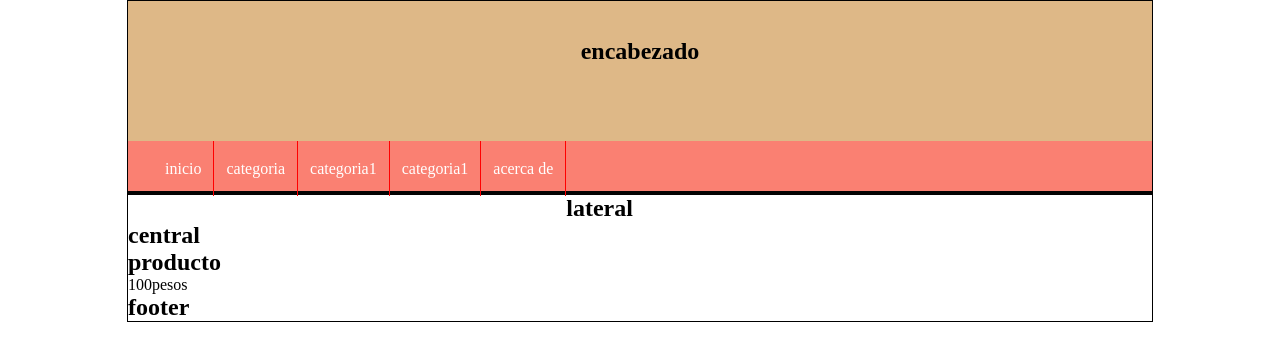
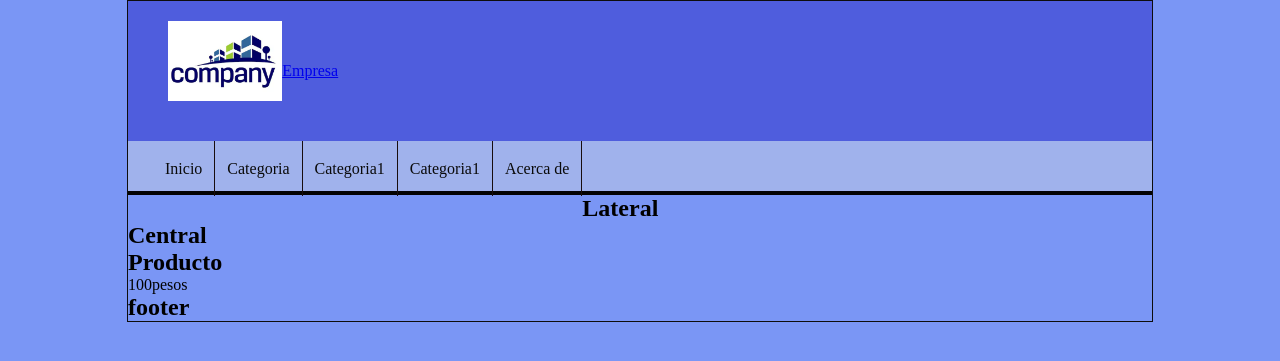
Before and after one commit to leonardo123garavito-pixel/pruebaphp, a PHP site: page / in a window 1280 px wide. Shown: the top 361 px of the page. Run offline with PHP 8.4, Linux system fonts and the light colour scheme.

Commit message:
ACTUALIZACION

```diff
--- a/index.html
+++ b/index.html
@@ -9,37 +9,42 @@
 <body>
     <div id="container">
         <header id="header">
-            <h2>encabezado</h2>
+            <div id="Logo">
+                <img src="imagen de empresa.avif" alt="Empresa">
+                <a href="index.html">Empresa</a>
+
+            </div>
+            <h2></h2>
         </header>
 
         <nav id="menu">
             <ul>
                 <li>
-                       <a href="#">inicio</a>
+                       <a href="#">Inicio</a>
                 </li>
                 <li>
-                       <a href="#">categoria</a>
+                       <a href="#">Categoria</a>
                 </li>
                 <li>
-                       <a href="#">categoria1</a>
+                       <a href="#">Categoria1</a>
                 </li>
                 <li>
-                       <a href="#">categoria1</a>
+                       <a href="#">Categoria1</a>
                 </li>
                 <li>
-                       <a href="#">acerca de</a>
+                       <a href="#">Acerca de</a>
                 </li>
             </ul>
         </nav>
 
         <div id="content">
             <aside id="lateral">
-                <h2>lateral</h2>
+                <h2>Lateral</h2>
             </aside>
             <div id="central">
-                <h2>central</h2>
+                <h2>Central</h2>
                 <div class="product">
-                    <h2>producto</h2>
+                    <h2>Producto</h2>
                     <p>
                        100pesos
                     </p>
--- a/style.css
+++ b/style.css
@@ -4,27 +4,35 @@
 }
 body{
 
-    background-color: rgb(169, 151, 185))
+    background-color: rgb(122, 150, 245);
 }
 
 #container{
     width: 80%;
     margin: 0px auto;
-    border: 1px solid black;
+    border: 1px solid rgb(14, 13, 13);
 }
 
 #header{
     height: 140px;
-    background-color: burlywood;
-    color: black;
+    background-color: rgb(79, 93, 221);
+    color: rgb(10, 10, 10);
     text-align: center;
     line-height: 100px;
 }
-
+#Logo{
+    float: left;
+    margin-left: 20px;
+    padding: 20px;
+}
+#Logo img{
+    height: 80px;
+    float: left;
+}
 #menu{
 
-    background-color: salmon;
-    color: white;
+    background-color: rgb(160, 178, 236);
+    color: rgb(88, 159, 177);
     height: 50px;
     border-bottom: 4px solid rgb(3, 3, 3);
 }
@@ -39,12 +47,12 @@ body{
 #menu ul li{
     line-height: 55px;
     float: left;
-    border-right: 1px solid red;
+    border-right: 1px solid rgb(24, 13, 13);
 }
 
 #menu a{
     display: block;
-    color: white;
+    color: rgb(10, 10, 10);
     text-decoration: none;
     padding-left: 12px;
     padding-right: 12px;
@@ -52,5 +60,5 @@ body{
 }
 
 #menu a:hover{
-    background: burlywood
+    background: rgb(113, 187, 221)
 }
```
Also changed, not shown: imagen de empresa.avif (added).
